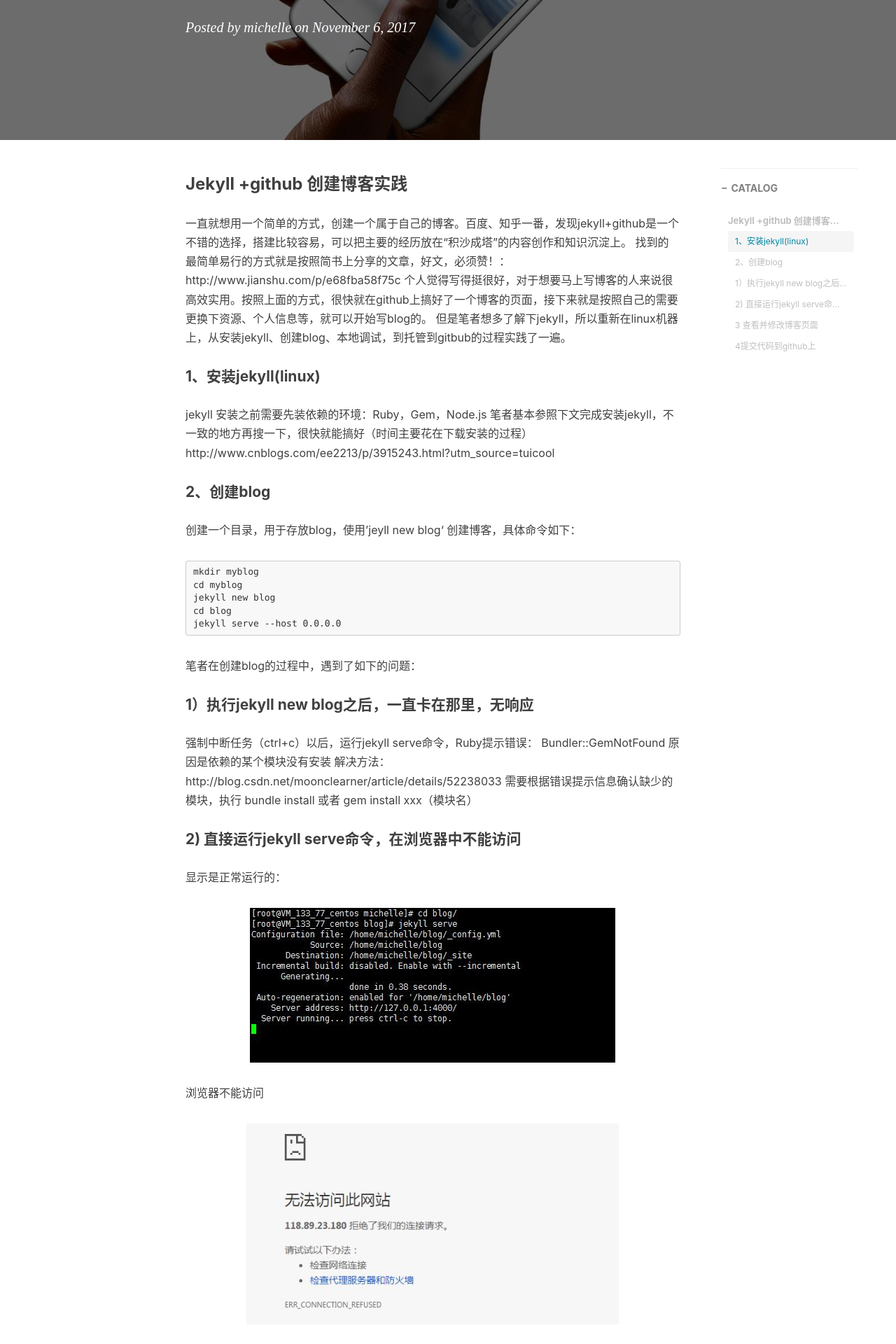
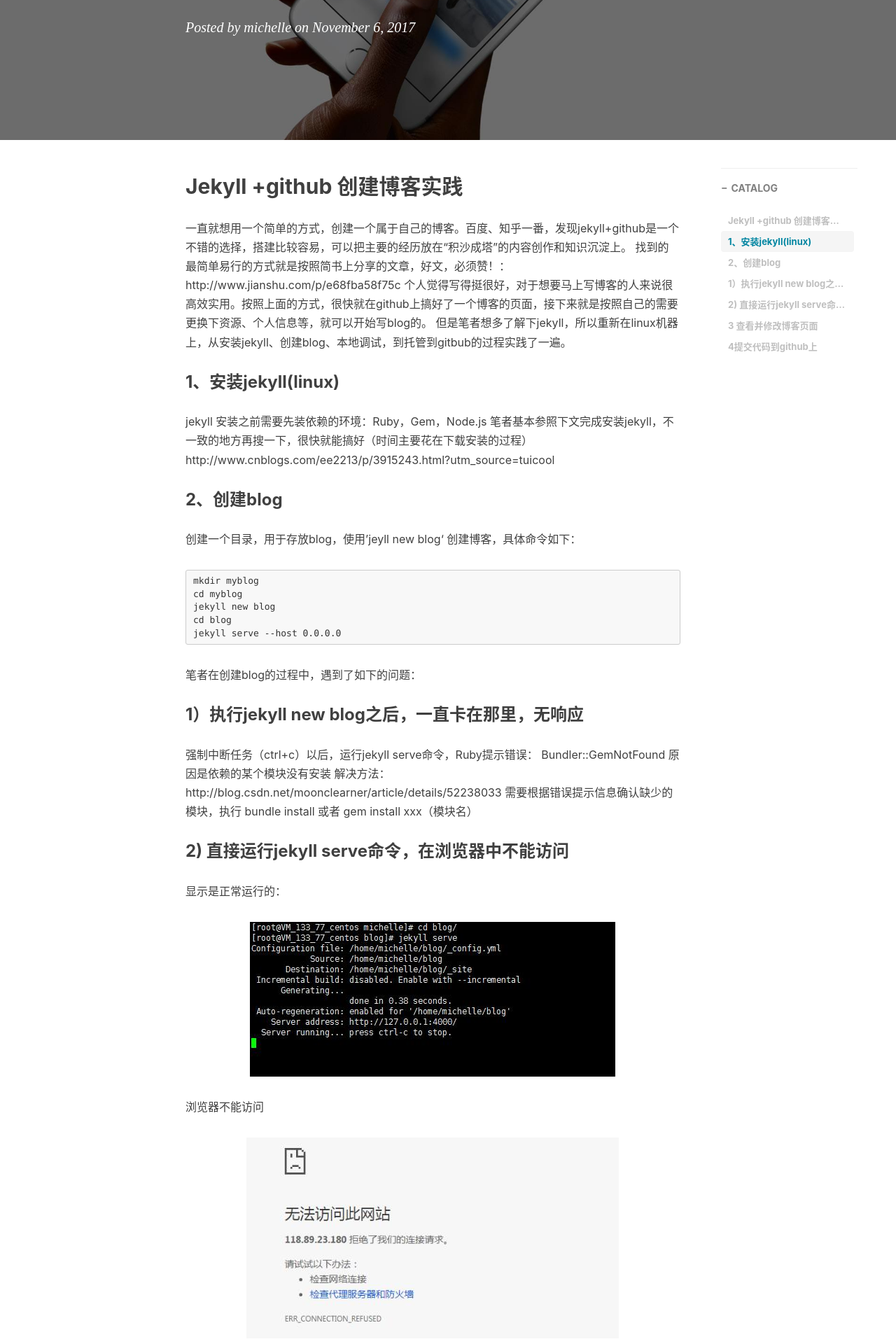
Before and after one commit to michelleafan/michelleafan.github.io, a Jekyll site: the page built from _posts/2017-11-06-jekyll创建blog.md, in a window 1280 px wide. Shown: the part 323-2243 px from the top of the page at 70% size. Built offline with Jekyll 4.4.1, drawn with Linux system fonts in a browser that asks for light colours; nearby versions of some CDN libraries; comment, search, counter and statistics services are not loaded.

````diff
--- a/_posts/2017-11-06-jekyll创建blog.md
+++ b/_posts/2017-11-06-jekyll创建blog.md
@@ -13,18 +13,18 @@ tags:
 
 
 
-### Jekyll +github 创建博客实践
+## Jekyll +github 创建博客实践
 
 一直就想用一个简单的方式，创建一个属于自己的博客。百度、知乎一番，发现jekyll+github是一个不错的选择，搭建比较容易，可以把主要的经历放在“积沙成塔”的内容创作和知识沉淀上。
 找到的最简单易行的方式就是按照简书上分享的文章，好文，必须赞！：
 http://www.jianshu.com/p/e68fba58f75c
 个人觉得写得挺很好，对于想要马上写博客的人来说很高效实用。按照上面的方式，很快就在github上搞好了一个博客的页面，接下来就是按照自己的需要更换下资源、个人信息等，就可以开始写blog的。
 但是笔者想多了解下jekyll，所以重新在linux机器上，从安装jekyll、创建blog、本地调试，到托管到gitbub的过程实践了一遍。
-#### 1、安装jekyll(linux)
+### 1、安装jekyll(linux)
 jekyll 安装之前需要先装依赖的环境：Ruby，Gem，Node.js
 笔者基本参照下文完成安装jekyll，不一致的地方再搜一下，很快就能搞好（时间主要花在下载安装的过程）
 http://www.cnblogs.com/ee2213/p/3915243.html?utm_source=tuicool
-#### 2、创建blog
+### 2、创建blog
 
 创建一个目录，用于存放blog，使用'jeyll new blog‘ 创建博客，具体命令如下：
 ```
@@ -35,7 +35,7 @@ cd blog
 jekyll serve --host 0.0.0.0
 ```
 笔者在创建blog的过程中，遇到了如下的问题：
-#### 1）执行jekyll new blog之后，一直卡在那里，无响应
+### 1）执行jekyll new blog之后，一直卡在那里，无响应
 强制中断任务（ctrl+c）以后，运行jekyll serve命令，Ruby提示错误：
 Bundler::GemNotFound
 原因是依赖的某个模块没有安装
@@ -44,7 +44,7 @@ http://blog.csdn.net/moonclearner/article/details/52238033
 需要根据错误提示信息确认缺少的模块，执行
 bundle install 或者
 gem install xxx（模块名）
-#### 2) 直接运行jekyll serve命令，在浏览器中不能访问
+### 2) 直接运行jekyll serve命令，在浏览器中不能访问
 显示是正常运行的：
 
 ![jpg](/assets/images/1.jpg)
@@ -57,7 +57,7 @@ gem install xxx（模块名）
 ```
 jekyll serve --host 0.0.0.0
 ```
-#### 3 查看并修改博客页面
+### 3 查看并修改博客页面
 创建blog后，查看当前的文件目录为：
 
 ![jpg3](/assets/images/4.jpg)
@@ -78,7 +78,7 @@ jekyll serve --host 0.0.0.0
 之后笔者将include,layout替换成需要的（部分替换的资源来源简书那篇文章中的资源）。
 当前博客页面即为最终的效果
 
-#### 4提交代码到github上
+### 4提交代码到github上
 ```
 cd my_website_folder   //进入blog所在的文件夹
 git init
````
